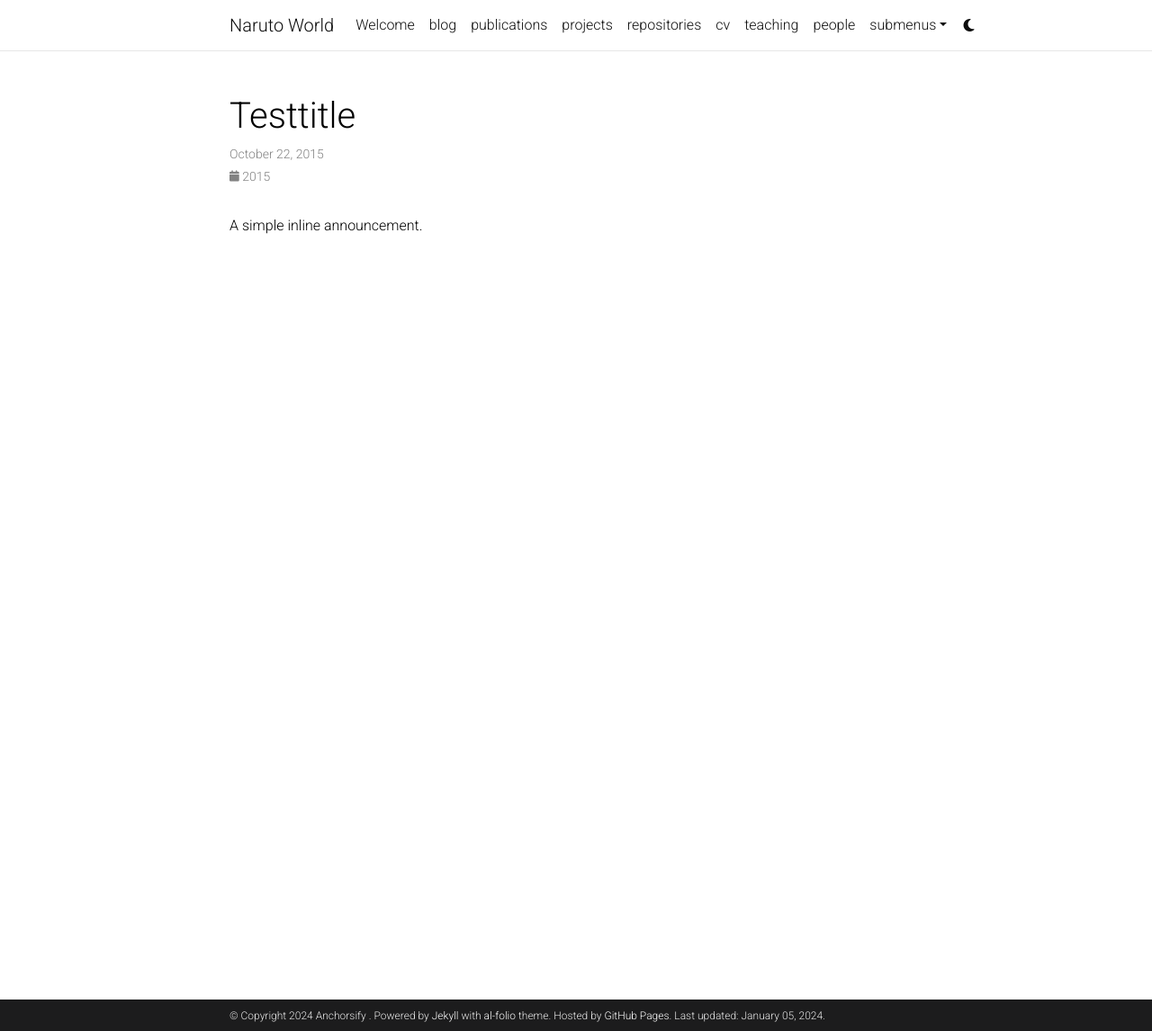
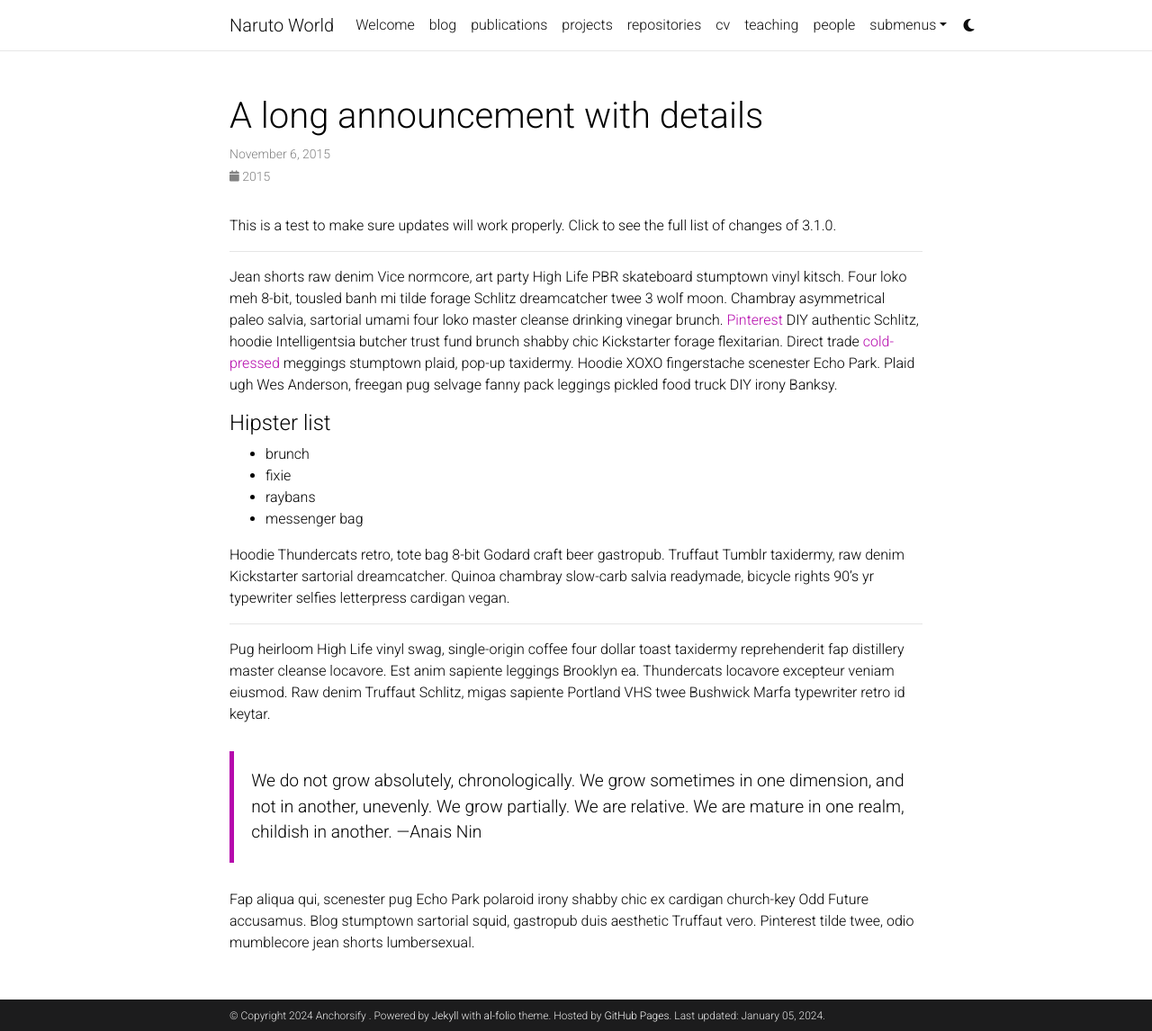
Before and after one commit to Anchorsify/Anchorsify.github.io, a Jekyll site: the page built from _news/announcement_1.md, in a window 1280 px wide and 1146 px high. Shown: the whole window at 90% size. Built offline with Jekyll 4.4.1, drawn with Linux system fonts in a browser that asks for light colours; comment, search, counter and statistics services are not loaded; a style sheet for code colours, icons or effects is not loaded.

Commit message:
Update announcement_1.md

```diff
--- a/_news/announcement_1.md
+++ b/_news/announcement_1.md
@@ -1,9 +1,32 @@
 ---
 layout: post
-date: 2015-10-22 15:59:00-0400
-inline: true
+title: A long announcement with details
+date: 2015-11-06 19:00
+inline: false
 related_posts: false
-title: Testtitle
 ---
 
-A simple inline announcement.
+This is a test to make sure updates will work properly.  Click to see the full list of changes of 3.1.0.
+
+***
+
+Jean shorts raw denim Vice normcore, art party High Life PBR skateboard stumptown vinyl kitsch. Four loko meh 8-bit, tousled banh mi tilde forage Schlitz dreamcatcher twee 3 wolf moon. Chambray asymmetrical paleo salvia, sartorial umami four loko master cleanse drinking vinegar brunch. <a href="https://www.pinterest.com">Pinterest</a> DIY authentic Schlitz, hoodie Intelligentsia butcher trust fund brunch shabby chic Kickstarter forage flexitarian. Direct trade <a href="https://en.wikipedia.org/wiki/Cold-pressed_juice">cold-pressed</a> meggings stumptown plaid, pop-up taxidermy. Hoodie XOXO fingerstache scenester Echo Park. Plaid ugh Wes Anderson, freegan pug selvage fanny pack leggings pickled food truck DIY irony Banksy.
+
+#### Hipster list
+<ul>
+    <li>brunch</li>
+    <li>fixie</li>
+    <li>raybans</li>
+    <li>messenger bag</li>
+</ul>
+
+Hoodie Thundercats retro, tote bag 8-bit Godard craft beer gastropub. Truffaut Tumblr taxidermy, raw denim Kickstarter sartorial dreamcatcher. Quinoa chambray slow-carb salvia readymade, bicycle rights 90's yr typewriter selfies letterpress cardigan vegan.
+
+***
+
+Pug heirloom High Life vinyl swag, single-origin coffee four dollar toast taxidermy reprehenderit fap distillery master cleanse locavore. Est anim sapiente leggings Brooklyn ea. Thundercats locavore excepteur veniam eiusmod. Raw denim Truffaut Schlitz, migas sapiente Portland VHS twee Bushwick Marfa typewriter retro id keytar.
+
+> We do not grow absolutely, chronologically. We grow sometimes in one dimension, and not in another, unevenly. We grow partially. We are relative. We are mature in one realm, childish in another.
+> —Anais Nin
+
+Fap aliqua qui, scenester pug Echo Park polaroid irony shabby chic ex cardigan church-key Odd Future accusamus. Blog stumptown sartorial squid, gastropub duis aesthetic Truffaut vero. Pinterest tilde twee, odio mumblecore jean shorts lumbersexual.
```
